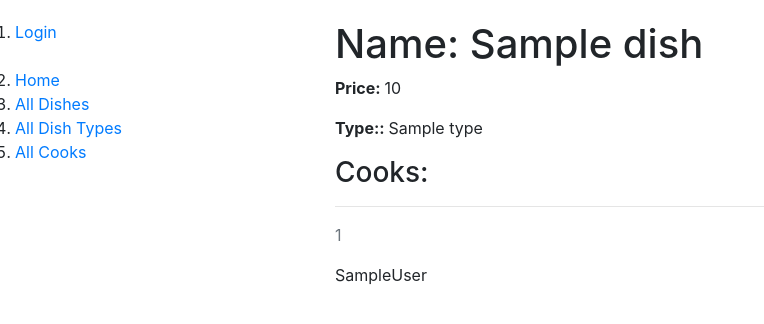
After one commit to IraMladanovych02/cafe-service, a Django app: template templates/cafe/dish_detail.html in a window 1280 px wide. The commit adds this page. Shown: the top 324 px of the page, without its empty margins (0-764 px from the left). Run offline with Django 5.2, Linux system fonts and the light colour scheme; the template is opened without the code that fills it: most values are stand-ins (such as "Sample title", 1, 10 or a date in 2020); parts of the project's set-up code (start-up, migrations or seed data) failed here and were passed over.

Commit message:
Create templates for dish & dish_type & sidebar; Update base.html & index.html

```diff
--- a/templates/base.html
+++ b/templates/base.html
@@ -18,12 +18,13 @@
       {% block sidebar %}
         {% include "includes/sidebar.html" %}
       {% endblock %}
-
-
     </div>
     <div class="col-sm-9">
       {% block content %}
       {% endblock %}
+    {% block pagination %}
+      {% include "includes/pagination.html" %}
+    {% endblock %}
     </div>
   </div>
 </div>
--- /dev/null
+++ b/templates/cafe/dish_detail.html
@@ -0,0 +1,16 @@
+{% extends "base.html" %}
+{% block content %}
+  <h1>Name: {{ dish.name }}</h1>
+  <p><strong>Price: </strong>{{ dish.price }}</p>
+  <p><strong>Type:: </strong>{{ dish.type }}</p>
+  <div class="ml=3">
+    <h3>Cooks:</h3>
+    {% for cook in dish.cooks.all %}
+      <hr>
+      <p class="text-muted">{{ cook.id }}</p>
+      <p>{{ cook.first_name }}{{ cook.last_name }}</p>
+    {% empty %}
+      <p>No cooks!</p>
+    {% endfor %}
+  </div>
+{% endblock %}
--- a/templates/cafe/index.html
+++ b/templates/cafe/index.html
@@ -10,4 +10,5 @@
     <li>Num dishes: {{ num_dishes }}</li>
     <li>Num cooks: {{ num_cooks }}</li>
   </ul>
+  <p>You have visited this page {{ num_visits }} time{{ num_visits|pluralize }}</p>
 {% endblock %}
--- a/templates/includes/sidebar.html
+++ b/templates/includes/sidebar.html
@@ -1,12 +1,25 @@
-<ul>
+<ul class="sidebar-nav">
+  {% if user.is_authenticated %}
+    <li>
+      User: {{ user.username }}
+    </li>
+    <li>
+      <a href="{% url 'logout' %}">Logout</a>
+    </li>
+  {% else %}
+    <li>
+      <a href="{% url 'login' %}">Login</a>
+    </li>
+  {% endif %}
+  <br>
   <li>
     <a href="{% url 'cafe:index' %}">Home</a>
   </li>
   <li>
-    <a href=#>All Dishes</a>
+    <a href="{% url 'cafe:dish-list' %}">All Dishes</a>
   </li>
   <li>
-    <a href=#>All Dish Types</a>
+    <a href="{% url 'cafe:dish-type-list' %}">All Dish Types</a>
   </li>
   <li>
     <a href=#>All Cooks</a>
```
Also changed, not shown: templates/cafe/dish_list.html (added, +15 -0 lines), templates/cafe/dish_type_list.html (added, +14 -0 lines).
